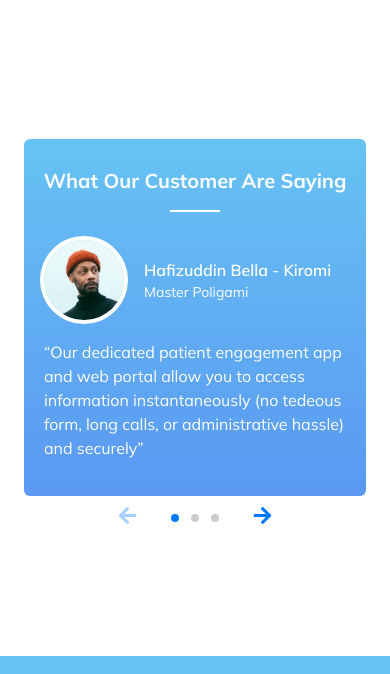
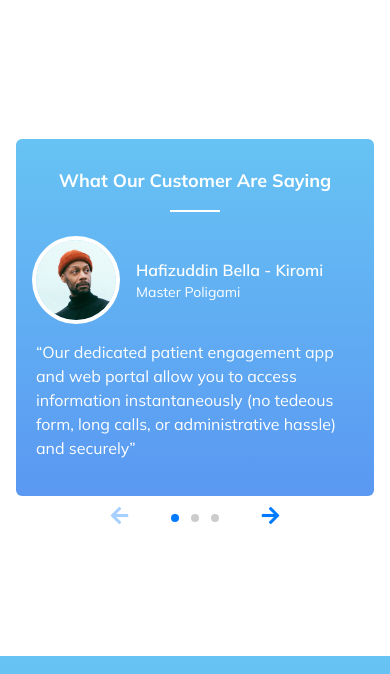
Before and after one commit to wildanalifr/kreasi-kita, a website: page public/index.html in a window 390 px wide. Shown: the part 2700-3374 px from the top of the page. Drawn offline with nearby package versions, Linux system fonts and the light colour scheme.

Commit message:
update slider font in small devices

```diff
--- a/public/index.html
+++ b/public/index.html
@@ -140,7 +140,7 @@
             </div>
         </section>
 
-        <section class="px-6 py-4 md:px-[100px] my-36 relative">
+        <section class="px-4 py-4 md:px-[100px] my-36 relative">
 
             <div class="absolute left-[40px] bottom-0 hidden lg:block z-10">
                 <img src="../assets/images/titik.png" alt="">
@@ -153,7 +153,7 @@
                 </div>
 
                 <div class="text-center mb-5 text-white">
-                    <h1 class="text-xl capitalize font-bold sm:text-xl">What our customer are saying</h1>
+                    <h1 class="text-lg sm:text-xl capitalize font-bold sm:text-xl">What our customer are saying</h1>
                     <div class="mt-[15px] border-b-2 border-[#fff] w-[50px] mx-auto"></div>
                 </div>
                 <div class="swiper-container text-white sm:mt-14">
```
Also changed, not shown: public/style.css.
